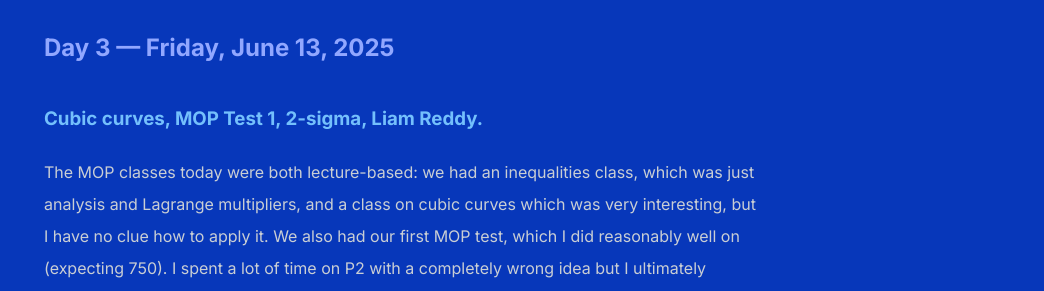
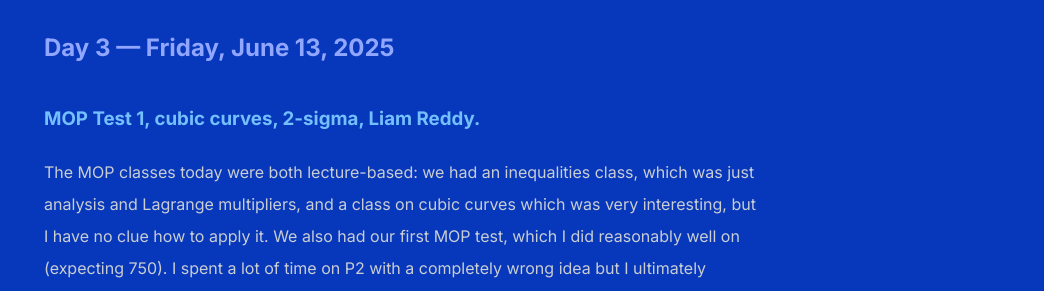
Before and after one commit to shihankanungo/shihankanungo.github.io, a Jekyll site: the page built from mop.md, in a window 1280 px wide and 900 px high, scrolled down 3991 px. Shown: the part 153-444 px from the top of the window, without its empty margins (236-1280 px from the left). Built offline with Jekyll 4.4.1, drawn with Linux system fonts in a browser that asks for light colours.

Commit message:
Update mop.md

```diff
--- a/mop.md
+++ b/mop.md
@@ -67,7 +67,7 @@ I had a lot of fun at MOP today. Tomorrow is our first test. Time to lock in!
 
 ## [Day 3 &mdash; Friday, June 13, 2025](#day-3)
 
-### Cubic curves, MOP Test 1, 2-sigma, Liam Reddy.
+### MOP Test 1, cubic curves, 2-sigma, Liam Reddy.
 
 The MOP classes today were both lecture-based: we had an inequalities class, which was just analysis and Lagrange multipliers, and a class on cubic curves which was very interesting, but I have no clue how to apply it. We also had our first MOP test, which I did reasonably well on (expecting 750). I spent a lot of time on P2 with a completely wrong idea but I ultimately figured it out. However I didn't have time to fully finish the writeup &mdash; I got to a point where the finish is quite easy. Also, my solution has a small (patchable) error.
 
```
